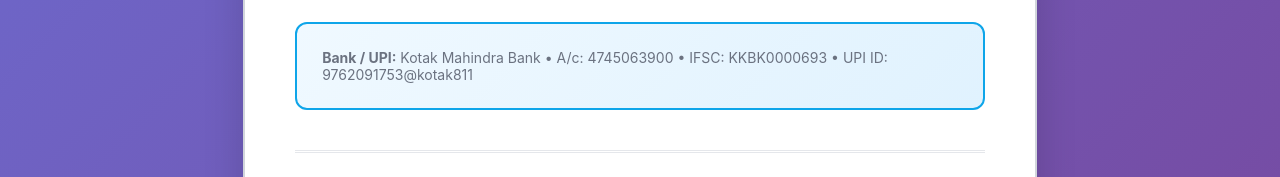
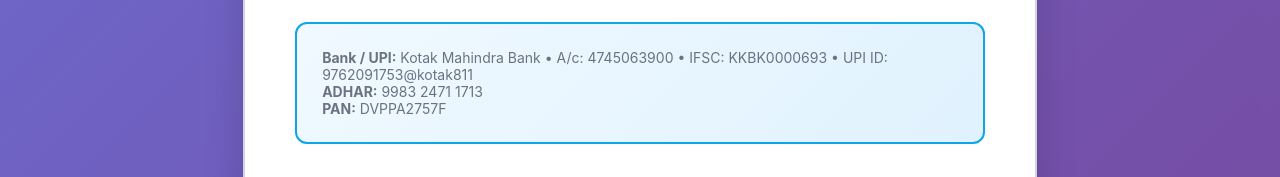
Before and after one commit to DaddyAqeeb/invoice-generator, a plain HTML site: page invoice_generator.html in a window 1280 px wide. Shown: the part 1569-1746 px from the top of the page. Drawn offline with nearby package versions, Linux system fonts and the light colour scheme.

Commit message:
Added adhar pan in invoice

```diff
--- a/invoice_generator.html
+++ b/invoice_generator.html
@@ -394,7 +394,9 @@ GST: 27AADCW6402G1ZF</textarea
 
       <div class="bank">
         <strong>Bank / UPI:</strong> Kotak Mahindra Bank • A/c: 4745063900 •
-        IFSC: KKBK0000693 • UPI ID: 9762091753@kotak811
+        IFSC: KKBK0000693 • UPI ID: 9762091753@kotak811<br />
+        <strong>ADHAR:</strong> 9983 2471 1713<br />
+        <strong>PAN:</strong> DVPPA2757F
       </div>
 
       <div class="footer">
```
